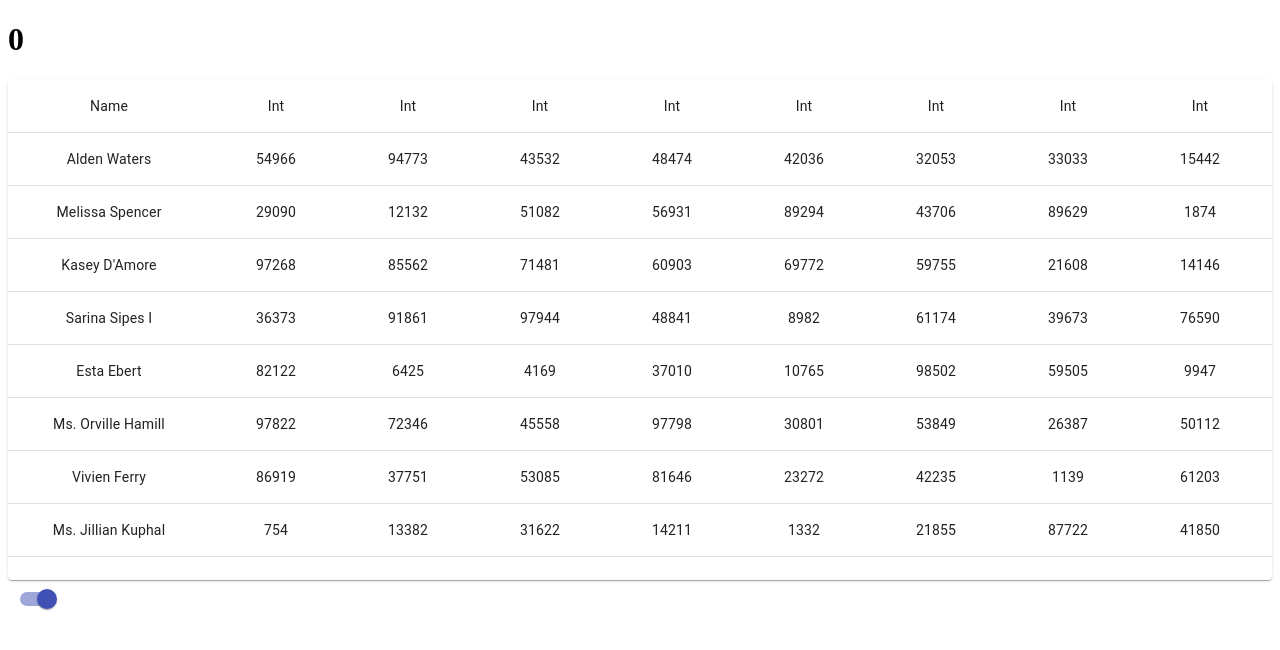
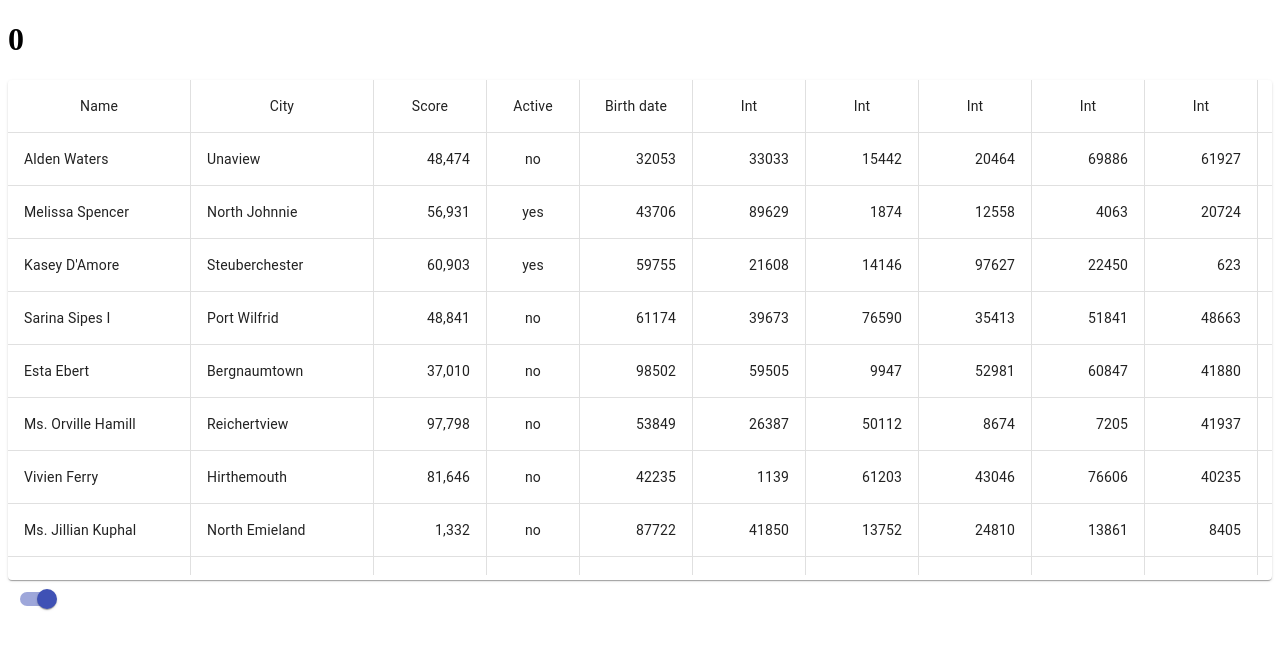
Before and after one commit to Pburua/data-grid, a React app: page / in a window 1280 px wide. Shown: the top 650 px of the page. Built offline with nearby package versions, Linux system fonts and the light colour scheme.

Commit message:
feat: add basic data columns

```diff
--- a/package.json
+++ b/package.json
@@ -9,6 +9,7 @@
     "autoprefixer": "^9.7.4",
     "css-loader": "^3.4.2",
     "faker": "^4.1.0",
+    "moment": "^2.24.0",
     "node-sass": "^4.13.1",
     "postcss-loader": "^3.0.0",
     "precss": "^4.0.0",
--- a/src/js/components/UserRow/UserRow.tsx
+++ b/src/js/components/UserRow/UserRow.tsx
@@ -4,20 +4,53 @@ import TableCell from '@material-ui/core/TableCell';
 import TableRow from '@material-ui/core/TableRow';
 
 const HeadRow = (
-  <TableRow className="table__row" component="div">
-    <TableCell className="table__cell name" component="div">Name</TableCell>
-    <TableCell className="table__cell int" component="div" align="right">Int</TableCell>
-    <TableCell className="table__cell int" component="div" align="right">Int</TableCell>
-    <TableCell className="table__cell int" component="div" align="right">Int</TableCell>
-    <TableCell className="table__cell int" component="div" align="right">Int</TableCell>
-    <TableCell className="table__cell int" component="div" align="right">Int</TableCell>
-    <TableCell className="table__cell int" component="div" align="right">Int</TableCell>
-    <TableCell className="table__cell int" component="div" align="right">Int</TableCell>
-    <TableCell className="table__cell int" component="div" align="right">Int</TableCell>
-    <TableCell className="table__cell int" component="div" align="right">Int</TableCell>
-    <TableCell className="table__cell int" component="div" align="right">Int</TableCell>
+  <TableRow className="table__row head" key={0} component="div">
+    <TableCell className="table__cell head name" component="div">Name</TableCell>
+    <TableCell className="table__cell head name" component="div">City</TableCell>
+    <TableCell className="table__cell head int" component="div">Score</TableCell>
+    <TableCell className="table__cell head bool" component="div">Active</TableCell>
+    <TableCell className="table__cell head int" component="div">Birth date</TableCell>
+    <TableCell className="table__cell head int" component="div">Int</TableCell>
+    <TableCell className="table__cell head int" component="div">Int</TableCell>
+    <TableCell className="table__cell head int" component="div">Int</TableCell>
+    <TableCell className="table__cell head int" component="div">Int</TableCell>
+    <TableCell className="table__cell head int" component="div">Int</TableCell>
+    <TableCell className="table__cell head int" component="div">Int</TableCell>
   </TableRow>
 );
+
+class User {
+  name: string;
+
+  city: string;
+
+  score: number;
+
+  isActive: boolean;
+
+  constructor(name, city, score, isActive) {
+    this.name = name;
+    this.city = city;
+    this.score = score;
+    this.isActive = isActive;
+  }
+
+  getName() {
+    return this.name;
+  }
+
+  getCity() {
+    return this.city;
+  }
+
+  getScore() {
+    return this.score.toLocaleString();
+  }
+
+  getIsActive() {
+    return this.isActive ? 'yes' : 'no';
+  }
+}
 
 const UserRow = ({ index, style }: any) => {
   if (index === 0) {
@@ -28,12 +61,19 @@ const UserRow = ({ index, style }: any) => {
 
   faker.seed(index + 1);
 
+  const user = new User(
+    faker.name.findName(),
+    faker.address.city(),
+    faker.random.number(),
+    faker.random.boolean(),
+  );
+
   return (
-    <TableRow className="table__row" component="div" style={style}>
-      <TableCell className="table__cell name" component="div">{faker.name.findName()}</TableCell>
-      <TableCell className="table__cell int" component="div">{faker.random.number()}</TableCell>
-      <TableCell className="table__cell int" component="div">{faker.random.number()}</TableCell>
-      <TableCell className="table__cell int" component="div">{faker.random.number()}</TableCell>
+    <TableRow className="table__row" key={index} component="div" style={style}>
+      <TableCell className="table__cell name" component="div">{user.getName()}</TableCell>
+      <TableCell className="table__cell name" component="div">{user.getCity()}</TableCell>
+      <TableCell className="table__cell int" component="div">{user.getScore()}</TableCell>
+      <TableCell className="table__cell bool" component="div">{user.getIsActive()}</TableCell>
       <TableCell className="table__cell int" component="div">{faker.random.number()}</TableCell>
       <TableCell className="table__cell int" component="div">{faker.random.number()}</TableCell>
       <TableCell className="table__cell int" component="div">{faker.random.number()}</TableCell>
--- a/src/js/components/UserTable/UserTable.scss
+++ b/src/js/components/UserTable/UserTable.scss
@@ -7,27 +7,44 @@
 
  &__row {
   display: flex !important;
+
+  &.head {
+   position: sticky !important;
+   top: 0;
+   background: white;
+   position: -webkit-sticky !important;
+   z-index: 2;
+  }
  }
 
  &__cell {
   flex: 1 !important;
-  text-align: center !important;
+  text-align: center;
+  border-right: 1px solid rgba(224, 224, 224, 1);
 
   &.name {
-   min-width: 170px;
+   min-width: 150px;
+   text-align: left;
+   overflow: hidden;
+   white-space: nowrap;
+   text-overflow: ellipsis;
   }
 
   &.int {
-   min-width: 100px;
+   min-width: 80px;
+   text-align: right;
+  }
+
+  &.bool {
+   min-width: 60px;
+   text-align: center;
+  }
+
+  &.head {
+   text-align: center;
   }
  }
 
  &__body {
  }
-
- &__head {
-  .table__row {
-   margin-right: 18px;
-  }
- }
 }
--- a/src/js/components/UserTable/UserTable.tsx
+++ b/src/js/components/UserTable/UserTable.tsx
@@ -12,6 +12,8 @@ import UserRow from '../UserRow/UserRow';
 
 function UnVirtualizedList(Row, itemCount) {
   const rows: JSX.Element [] = [];
+
+  // TODO: change key to faker.name.findName()
 
   for (let i = 0; i < itemCount; i += 1) {
     rows.push(<Row key={i} index={i} />);
```
Also changed, not shown: 1 other file (tests, documents, lock files or other folders).
